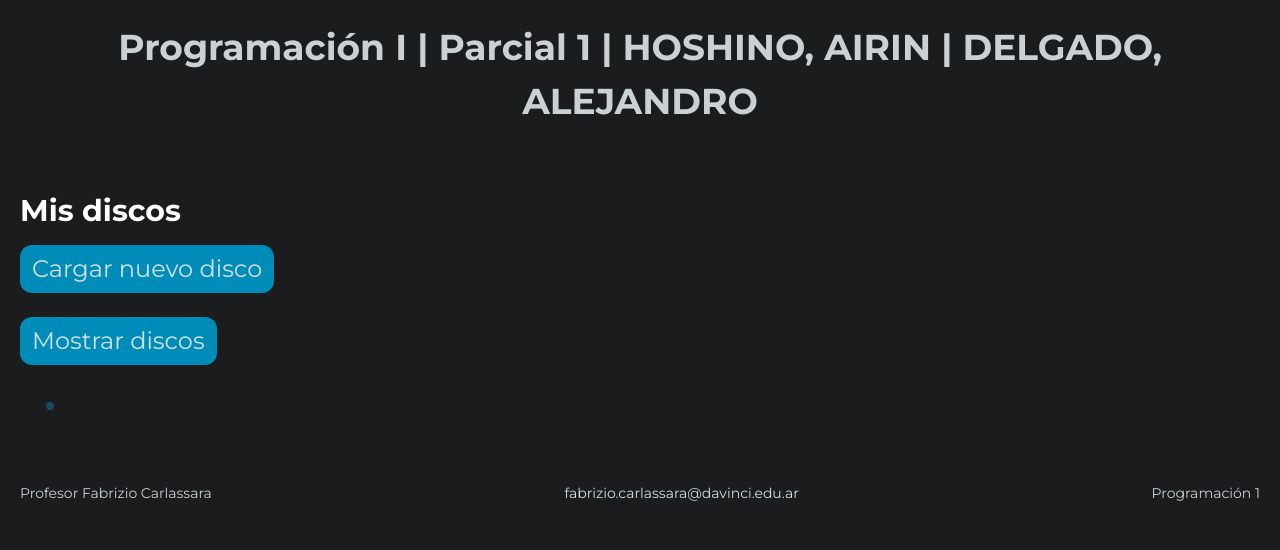
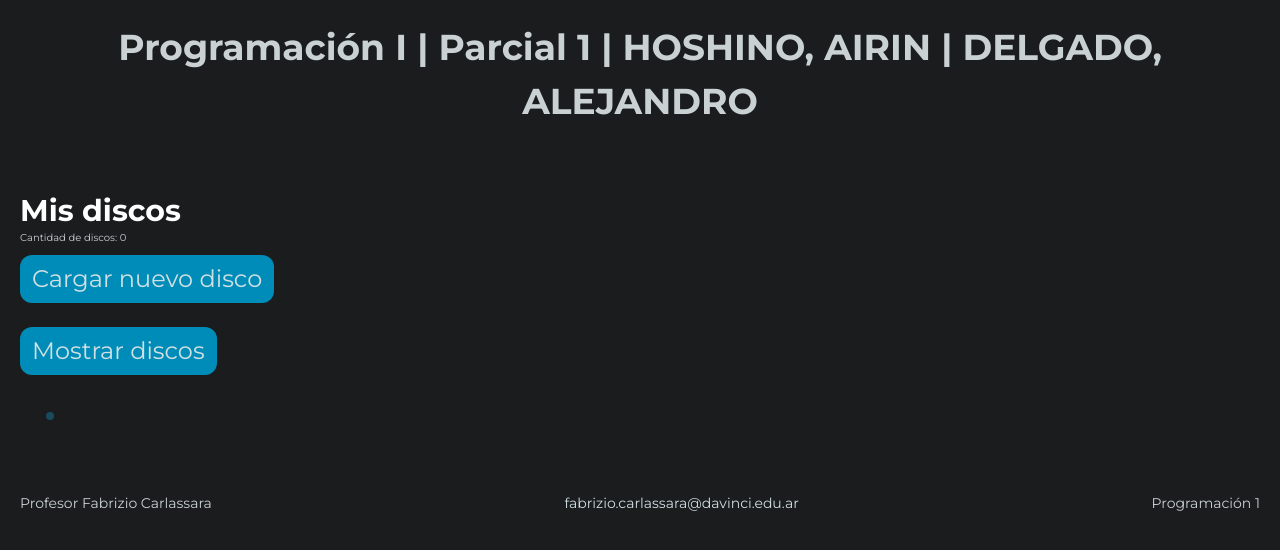
Before and after one commit to AlessanderDelgado/p1-parcial-1-dwn2b, a plain HTML site: page index.html in a window 1280 px wide. Both pictures are taken after a click on the button "Mostrar discos". Drawn offline with Linux system fonts and the light colour scheme.

Commit message:
Modificaciones Airu
se agregaron las sumatorias de pistas y cantidad de discos

```diff
--- a/index.html
+++ b/index.html
@@ -15,6 +15,7 @@
     </header>
     <main>
         <h2>Mis discos</h2>
+        <div id="cantidad"></div> <!-- Ai: cree esto solo para comprobar que funciona-->
         <button onclick="Cargar();">Cargar nuevo disco</button>
         <button onclick="Mostrar();">Mostrar discos</button>
         <div id="info"></div>
--- a/index.js
+++ b/index.js
@@ -109,6 +109,15 @@ function validacionDuracion(duracion) {
     return flag;
 }
 
+
+//Ai: hice esta funcion pero dsp me di cuenta que no es necesaria.
+//Igualmente, de forma conceptual no se bien qué es lo que va mejor.
+/*function contarDiscos () {
+    let cantidadDiscos = discosArray.length;
+    return cantidadDiscos;
+}*/
+
+
 // Función Cargar:
 /**
  * Carga nuevo disco
@@ -171,6 +180,10 @@ const Mostrar = () => {
     //     return;
     // }
 
+    /* Agarra el lugar del HTML donde se va a mostrar la cantidad de discos, y concatena la cantidad de discos*/
+    let infoDiscos = document.getElementById ('cantidad');
+    //cantDiscos.innerHTML = 'Cantidad de discos: ' + contarDiscos (); --> esto es si se usa la funcion contarDiscos
+    infoDiscos.innerHTML = `Cantidad de discos: ${discosArray.length}` ;
 
     let contenedor = document.getElementById('info');
     contenedor.innerHTML = '';
@@ -180,9 +193,10 @@ const Mostrar = () => {
         html += `\n   <h2>${disco.nombreDisco}</h2>`;
         html += `\n   <h3>${disco.banda}</h3>`;
         html += `\n   <h3>${disco.codigoDisco}</h3>`;
+        html += `\n   <h3>Cantidad Pistas: ${disco.pistasArray.length}</h3>`;
 
         let pistas = disco.pistasArray;
-
+        let pistaMax = -1;
         for(let pista of pistas) {
             if (pista.duracionCancion > 180) {
                 color = "red";
```
